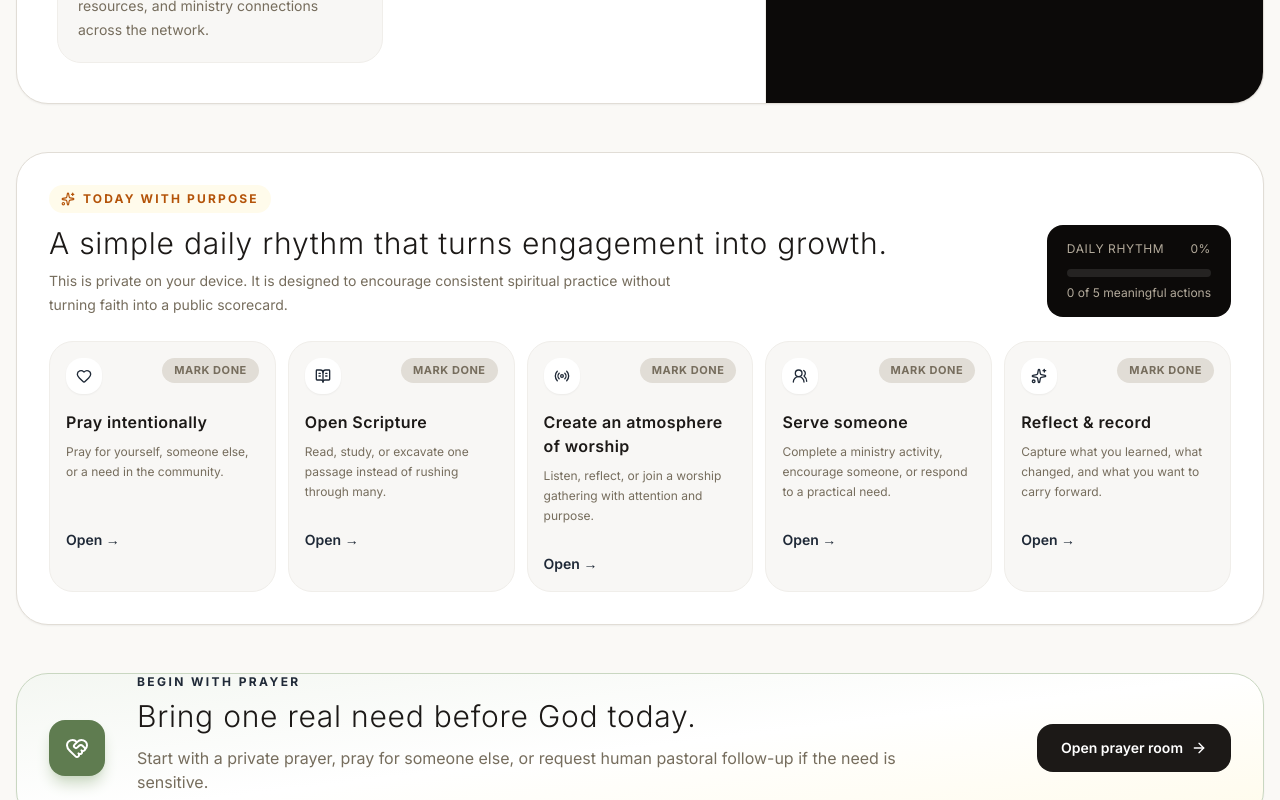
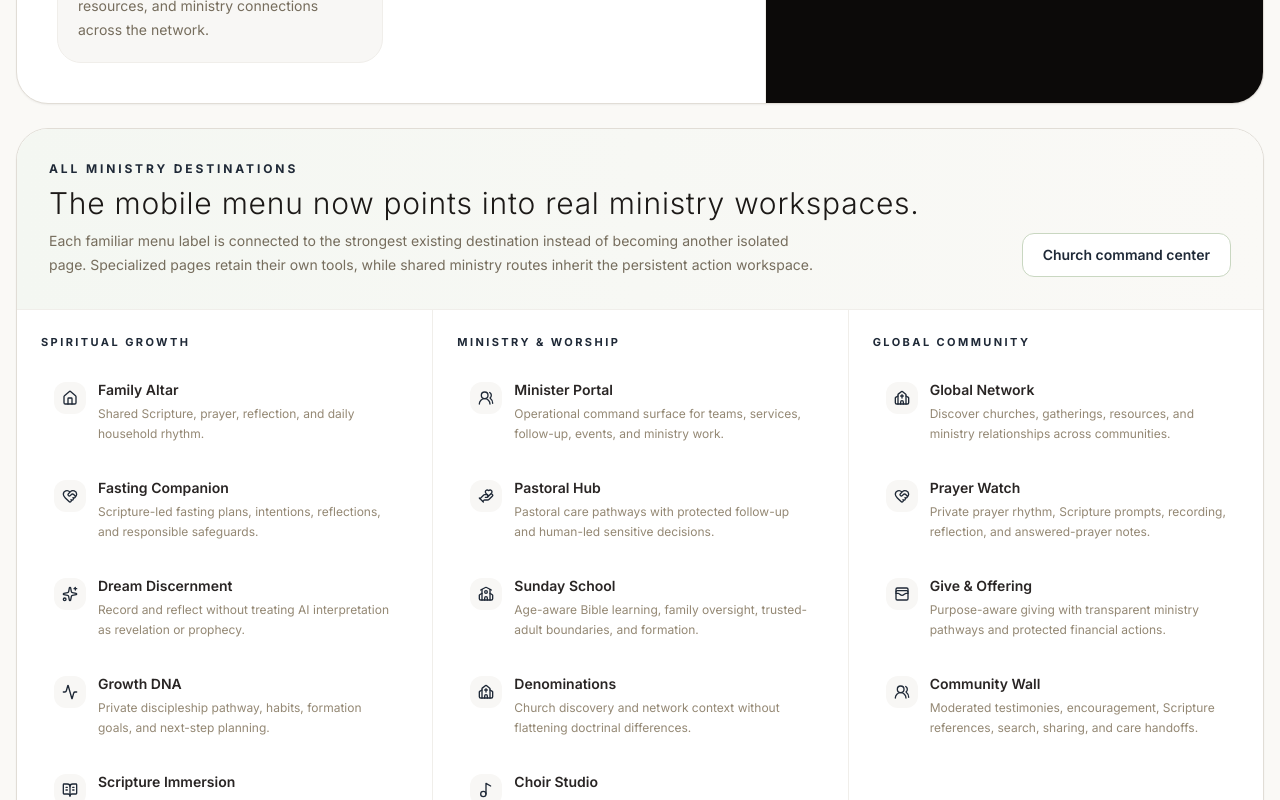
Before and after one commit to TechCodinz/digital-church-os, a Next.js app: page /dashboard in a window 1280 px wide. Shown: the part 1160-1960 px from the top of the page. Built offline with nearby package versions, Linux system fonts and the light colour scheme; no server answers; the database is empty.

Commit message:
feat: connect mobile ministry menu to advanced destination map

```diff
--- a/components/ministry/LivingSanctuaryMissionControl.tsx
+++ b/components/ministry/LivingSanctuaryMissionControl.tsx
@@ -7,8 +7,10 @@ import {
   Church,
   HandHeart,
   HeartHandshake,
+  Home,
   Music2,
   Radio,
+  School,
   Sparkles,
   UsersRound,
   WalletCards,
@@ -60,9 +62,42 @@ const ministryTools = [
   { title: 'Ministry Intelligence', href: '/intelligence', icon: Sparkles },
 ];
 
+const ministryMap = [
+  {
+    label: 'Spiritual growth',
+    items: [
+      { title: 'Family Altar', href: '/daily-guide', description: 'Shared Scripture, prayer, reflection, and daily household rhythm.', icon: Home },
+      { title: 'Fasting Companion', href: '/fasting-prayer', description: 'Scripture-led fasting plans, intentions, reflections, and responsible safeguards.', icon: HeartHandshake },
+      { title: 'Dream Discernment', href: '/spiritual', description: 'Record and reflect without treating AI interpretation as revelation or prophecy.', icon: Sparkles },
+      { title: 'Growth DNA', href: '/formation', description: 'Private discipleship pathway, habits, formation goals, and next-step planning.', icon: Activity },
+      { title: 'Scripture Immersion', href: '/scripture', description: 'Translation-aware study, insight lab, auto-jot notes, prayer, and daily alignment.', icon: BookOpenText },
+    ],
+  },
+  {
+    label: 'Ministry & worship',
+    items: [
+      { title: 'Minister Portal', href: '/ministry-command-center', description: 'Operational command surface for teams, services, follow-up, events, and ministry work.', icon: UsersRound },
+      { title: 'Pastoral Hub', href: '/care', description: 'Pastoral care pathways with protected follow-up and human-led sensitive decisions.', icon: HandHeart },
+      { title: 'Sunday School', href: '/children', description: 'Age-aware Bible learning, family oversight, trusted-adult boundaries, and formation.', icon: School },
+      { title: 'Denominations', href: '/church-network', description: 'Church discovery and network context without flattening doctrinal differences.', icon: Church },
+      { title: 'Choir Studio', href: '/choir', description: 'Hymns, gospel, praise, worship, SATB parts, rehearsal recording, metronome, and song drafting.', icon: Music2 },
+    ],
+  },
+  {
+    label: 'Global community',
+    items: [
+      { title: 'Global Network', href: '/church-network', description: 'Discover churches, gatherings, resources, and ministry relationships across communities.', icon: Church },
+      { title: 'Prayer Watch', href: '/prayer-practice', description: 'Private prayer rhythm, Scripture prompts, recording, reflection, and answered-prayer notes.', icon: HeartHandshake },
+      { title: 'Give & Offering', href: '/offering', description: 'Purpose-aware giving with transparent ministry pathways and protected financial actions.', icon: WalletCards },
+      { title: 'Community Wall', href: '/community-wall', description: 'Moderated testimonies, encouragement, Scripture references, search, sharing, and care handoffs.', icon: UsersRound },
+    ],
+  },
+];
+
 export function LivingSanctuaryMissionControl() {
   return (
-    <section className="mb-12 overflow-hidden rounded-[2rem] border border-stone-200 bg-white shadow-sm">
+    <section className="mb-12 space-y-6">
+      <div className="overflow-hidden rounded-[2rem] border border-stone-200 bg-white shadow-sm">
         <div className="grid gap-0 xl:grid-cols-[1.2fr_0.8fr]">
           <div className="p-6 sm:p-8 lg:p-10">
             <div className="mb-8 flex flex-col gap-4 sm:flex-row sm:items-end sm:justify-between">
@@ -77,10 +112,7 @@ export function LivingSanctuaryMissionControl() {
                   Digital Church OS organizes meaningful spiritual and ministry actions into one focused daily flow instead of making people search through disconnected modules.
                 </p>
               </div>
-            <Link
-              href="/sanctuary-host"
-              className="inline-flex shrink-0 items-center justify-center rounded-2xl border border-sage-200 bg-sage-50 px-5 py-3 text-sm font-semibold text-sage-700 transition hover:bg-sage-100"
-            >
+              <Link href="/sanctuary-host" className="inline-flex shrink-0 items-center justify-center rounded-2xl border border-sage-200 bg-sage-50 px-5 py-3 text-sm font-semibold text-sage-700 transition hover:bg-sage-100">
                 Ask Sanctuary Host
               </Link>
             </div>
@@ -89,14 +121,8 @@ export function LivingSanctuaryMissionControl() {
               {primaryActions.map((action) => {
                 const Icon = action.icon;
                 return (
-                <Link
-                  key={action.title}
-                  href={action.href}
-                  className="group rounded-3xl border border-stone-100 bg-stone-50 p-5 transition hover:-translate-y-0.5 hover:border-sage-200 hover:bg-sage-50/50 hover:shadow-sm"
-                >
-                  <div className="mb-4 inline-flex rounded-2xl bg-white p-3 text-sage-700 shadow-sm transition group-hover:bg-sage-600 group-hover:text-white">
-                    <Icon className="h-5 w-5" />
-                  </div>
+                  <Link key={action.title} href={action.href} className="group rounded-3xl border border-stone-100 bg-stone-50 p-5 transition hover:-translate-y-0.5 hover:border-sage-200 hover:bg-sage-50/50 hover:shadow-sm">
+                    <div className="mb-4 inline-flex rounded-2xl bg-white p-3 text-sage-700 shadow-sm transition group-hover:bg-sage-600 group-hover:text-white"><Icon className="h-5 w-5" /></div>
                     <h3 className="text-lg font-semibold text-stone-900">{action.title}</h3>
                     <p className="mt-2 text-sm leading-6 text-stone-600">{action.description}</p>
                   </Link>
@@ -115,14 +141,8 @@ export function LivingSanctuaryMissionControl() {
               {ministryTools.map((tool) => {
                 const Icon = tool.icon;
                 return (
-                <Link
-                  key={tool.href}
-                  href={tool.href}
-                  className="flex items-center gap-3 rounded-2xl border border-white/10 px-4 py-3 text-sm font-medium text-stone-200 transition hover:border-sage-400/50 hover:bg-white/5 hover:text-white"
-                >
-                  <span className="rounded-xl bg-white/10 p-2 text-sage-300">
-                    <Icon className="h-4 w-4" />
-                  </span>
+                  <Link key={tool.href} href={tool.href} className="flex items-center gap-3 rounded-2xl border border-white/10 px-4 py-3 text-sm font-medium text-stone-200 transition hover:border-sage-400/50 hover:bg-white/5 hover:text-white">
+                    <span className="rounded-xl bg-white/10 p-2 text-sage-300"><Icon className="h-4 w-4" /></span>
                     <span>{tool.title}</span>
                   </Link>
                 );
@@ -137,6 +157,42 @@ export function LivingSanctuaryMissionControl() {
             </div>
           </aside>
         </div>
+      </div>
+
+      <div className="overflow-hidden rounded-[2rem] border border-stone-200 bg-white shadow-sm">
+        <div className="border-b border-stone-100 bg-gradient-to-r from-sage-50 to-cream-50 p-6 sm:p-8">
+          <p className="text-xs font-bold uppercase tracking-[0.24em] text-sage-700">All ministry destinations</p>
+          <div className="mt-2 flex flex-col gap-3 sm:flex-row sm:items-end sm:justify-between">
+            <div>
+              <h3 className="text-2xl font-light text-stone-900 sm:text-3xl">The mobile menu now points into real ministry workspaces.</h3>
+              <p className="mt-2 max-w-3xl text-sm leading-6 text-stone-600">Each familiar menu label is connected to the strongest existing destination instead of becoming another isolated page. Specialized pages retain their own tools, while shared ministry routes inherit the persistent action workspace.</p>
+            </div>
+            <Link href="/command-center" className="inline-flex min-h-11 shrink-0 items-center justify-center rounded-xl border border-sage-200 bg-white px-5 text-sm font-semibold text-sage-700 transition hover:bg-sage-50">Church command center</Link>
+          </div>
+        </div>
+
+        <div className="grid gap-0 lg:grid-cols-3">
+          {ministryMap.map((group, groupIndex) => (
+            <div key={group.label} className={`p-5 sm:p-6 ${groupIndex > 0 ? 'border-t border-stone-100 lg:border-l lg:border-t-0' : ''}`}>
+              <p className="mb-4 text-[11px] font-bold uppercase tracking-[0.22em] text-sage-700">{group.label}</p>
+              <div className="space-y-2">
+                {group.items.map((item) => {
+                  const Icon = item.icon;
+                  return (
+                    <Link key={`${group.label}-${item.title}`} href={item.href} className="group flex min-h-[5.25rem] items-start gap-3 rounded-2xl border border-transparent p-3 transition hover:border-sage-100 hover:bg-sage-50/60 focus-visible:outline-none focus-visible:ring-2 focus-visible:ring-sage-500">
+                      <span className="mt-0.5 rounded-xl bg-stone-50 p-2 text-sage-700 transition group-hover:bg-white"><Icon className="h-4 w-4" /></span>
+                      <span className="min-w-0">
+                        <span className="block text-sm font-semibold text-stone-800">{item.title}</span>
+                        <span className="mt-1 block text-xs leading-5 text-stone-500">{item.description}</span>
+                      </span>
+                    </Link>
+                  );
+                })}
+              </div>
+            </div>
+          ))}
+        </div>
+      </div>
     </section>
   );
 }
```
Lines whose indentation alone changed are shown as unchanged.
